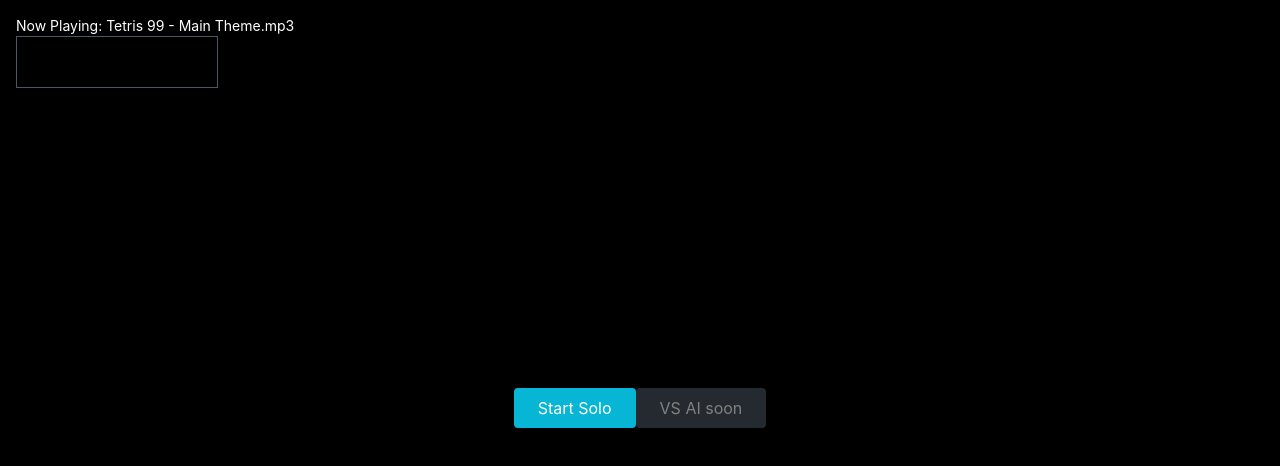
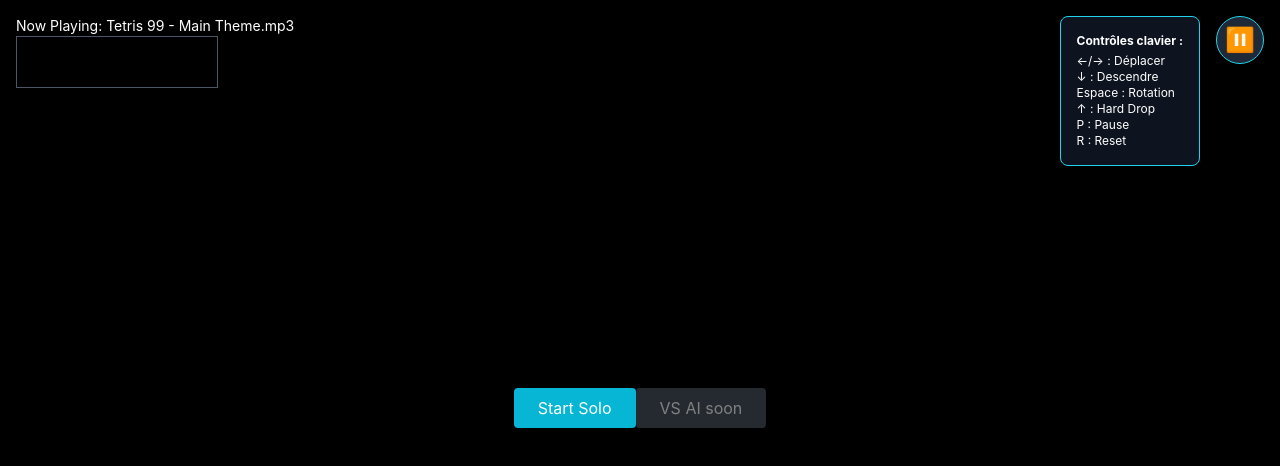
Before and after one commit to rajamohamed/tetris-game, a React (Create React App) app: page / in a window 1280 px wide. Shown: the top 466 px of the page. Built offline with nearby package versions, Linux system fonts and the light colour scheme.

Commit message:
add pause replay exit menu

```diff
--- a/src/App.tsx
+++ b/src/App.tsx
@@ -35,6 +35,9 @@ const randomPiece = (): Piece => {
 };
 const rotate = (m: number[][]) => m[0].map((_,i)=>m.map(r=>r[i]).reverse());
 
+// Ajout utilitaire pour détecter mobile
+const isMobile = () => /Android|iPhone|iPad|iPod|Opera Mini|IEMobile|WPDesktop/i.test(navigator.userAgent);
+
 export default function App() {
   // Refs
   const gameCanvas = useRef<HTMLCanvasElement>(null);
@@ -52,6 +55,8 @@ export default function App() {
   const [started, setStarted] = useState(false);
   const [over, setOver] = useState(false);
   const [countdown, setCountdown] = useState<number|null>(null);
+  const [paused, setPaused] = useState(false);
+  const [isMobileDevice, setIsMobileDevice] = useState(false);
 
   // Initialize AudioContext and Analyser once
   useEffect(() => {
@@ -65,6 +70,10 @@ export default function App() {
       audioCtx.current = ctx;
       analyser.current = anl;
     }
+  }, []);
+
+  useEffect(() => {
+    setIsMobileDevice(isMobile());
   }, []);
 
   // Visualize audio when game started
@@ -115,7 +124,7 @@ export default function App() {
 
   // Gravity loop
   useEffect(()=>{
-    if(!started||over) return;
+    if(!started || over || paused) return;
     const speed = Math.max(100, START_SPEED-level*20);
     const id = setInterval(()=>{
       setPiece(p=>{
@@ -135,7 +144,7 @@ export default function App() {
       });
     }, speed);
     return ()=>clearInterval(id);
-  }, [grid, level, started, over, nextPiece]);
+  }, [grid, level, started, over, nextPiece, paused]);
 
   // Controls
   useEffect(()=>{
@@ -155,6 +164,18 @@ export default function App() {
     window.addEventListener('keydown', onKey);
     return ()=>window.removeEventListener('keydown', onKey);
   }, [started, over, grid]);
+
+  // Ajout gestion pause clavier
+  useEffect(() => {
+    const onKey = (e: KeyboardEvent) => {
+      if (!started || over) return;
+      if (e.key === 'p') { setPaused(p => !p); return; }
+      if (paused) return;
+      // ... existing code ...
+    };
+    window.addEventListener('keydown', onKey);
+    return () => window.removeEventListener('keydown', onKey);
+  }, [started, over, grid, paused]);
 
   // Drawing
   useEffect(()=>{
@@ -180,15 +201,43 @@ export default function App() {
     const id=setInterval(()=>{ t--; if(t===0){ clearInterval(id); setCountdown(null); setStarted(true); audioCtx.current?.resume().then(()=>{ audioEl.current?.play().catch(()=>{}); }); } else setCountdown(t); },1000);
   };
 
+  // Fonctions pour les boutons tactiles
+  const moveLeft = () => setPiece(p => { let np = { ...p, x: p.x - 1 }; return collides(grid, np) ? p : np; });
+  const moveRight = () => setPiece(p => { let np = { ...p, x: p.x + 1 }; return collides(grid, np) ? p : np; });
+  const moveDown = () => setPiece(p => { let np = { ...p, y: p.y + 1 }; return collides(grid, np) ? p : np; });
+  const rotatePiece = () => setPiece(p => { let np = { ...p, shape: rotate(p.shape) }; return collides(grid, np) ? p : np; });
+  const hardDrop = () => setPiece(p => { let np = { ...p }; while (!collides(grid, { ...np, y: np.y + 1 })) np.y++; return np; });
+  const handlePause = () => setPaused(p => !p);
+
   // JSX
   return (
     <div className="relative flex flex-col items-center justify-center min-h-screen bg-black text-white">
       {/* Playlist & Visualization */}
-      <div className="absolute top-4 left-4 flex flex-col items-start">
+      <div className="absolute top-4 left-4 flex flex-col items-start z-10">
         <span className="text-sm">Now Playing: Tetris 99 - Main Theme.mp3</span>
         <canvas ref={audioCanvas} width={200} height={50} className="border border-gray-600 mb-2" />
         <audio ref={audioEl} src="/t.mp3" preload="auto" loop />
       </div>
+      {/* Bouton Pause (toujours visible en haut à droite) */}
+      <button
+        onClick={handlePause}
+        className="absolute top-4 right-4 z-20 bg-gray-800 hover:bg-cyan-500 text-white rounded-full w-12 h-12 flex items-center justify-center shadow-lg border border-cyan-400 text-2xl"
+        aria-label="Pause"
+      >
+        {paused ? '▶️' : '⏸️'}
+      </button>
+      {/* Explications clavier (PC uniquement) */}
+      {!isMobileDevice && (
+        <div className="absolute top-4 right-20 bg-gray-900 bg-opacity-80 rounded-lg p-4 text-xs z-10 border border-cyan-400 shadow-lg">
+          <div className="font-bold mb-1">Contrôles clavier :</div>
+          <div>←/→ : Déplacer</div>
+          <div>↓ : Descendre</div>
+          <div>Espace : Rotation</div>
+          <div>↑ : Hard Drop</div>
+          <div>P : Pause</div>
+          <div>R : Reset</div>
+        </div>
+      )}
       {/* Start / Countdown */}
       {!started && countdown===null && (
         <div className="space-y-4">
@@ -207,6 +256,72 @@ export default function App() {
           {over && <div className="text-red-500 mt-2">GAME OVER - Press R</div>}
         </>
       )}
+      {/* Boutons tactiles (mobile uniquement) */}
+      {isMobileDevice && started && !over && (
+        <div className="fixed left-2 bottom-4 z-30 flex flex-col items-center select-none">
+          {/* Manette (flèches + rotation) */}
+          <div className="flex flex-row items-end mb-2">
+            <button
+              onTouchStart={moveLeft}
+              className="w-14 h-14 bg-gray-800 rounded-full flex items-center justify-center mx-1 text-3xl border-2 border-cyan-400 shadow-lg active:bg-cyan-500"
+              aria-label="Gauche"
+            >
+              ←
+            </button>
+            <button
+              onTouchStart={moveDown}
+              className="w-14 h-14 bg-gray-800 rounded-full flex items-center justify-center mx-1 text-3xl border-2 border-cyan-400 shadow-lg active:bg-cyan-500"
+              aria-label="Descendre"
+            >
+              ↓
+            </button>
+            <button
+              onTouchStart={moveRight}
+              className="w-14 h-14 bg-gray-800 rounded-full flex items-center justify-center mx-1 text-3xl border-2 border-cyan-400 shadow-lg active:bg-cyan-500"
+              aria-label="Droite"
+            >
+              →
+            </button>
+            <button
+              onTouchStart={rotatePiece}
+              className="w-14 h-14 bg-cyan-500 rounded-full flex items-center justify-center mx-1 text-3xl border-2 border-white shadow-lg active:bg-cyan-700"
+              aria-label="Rotation"
+            >
+              ⟳
+            </button>
+          </div>
+          <button
+            onTouchStart={hardDrop}
+            className="w-20 h-10 bg-gray-700 rounded-lg flex items-center justify-center text-lg border-2 border-cyan-400 shadow active:bg-cyan-500 mt-1"
+            aria-label="Hard Drop"
+          >
+            Hard Drop
+          </button>
+        </div>
+      )}
+      {/* Ecran de pause */}
+      {paused && started && !over && (
+        <div className="fixed inset-0 z-50 flex items-center justify-center bg-black bg-opacity-60">
+          <div className="rounded-3xl shadow-2xl p-8 pt-4 flex flex-col items-center" style={{background: 'linear-gradient(180deg, #ffe066 80%, #ffb347 100%)', minWidth: 320, minHeight: 380, border: '4px solid #fff'}}>
+            <div className="mb-6 mt-2 text-4xl font-extrabold text-blue-700 tracking-widest drop-shadow-lg">PAUSED</div>
+            <button
+              onClick={()=>setPaused(false)}
+              className="w-48 h-14 mb-4 rounded-full bg-orange-500 hover:bg-orange-600 text-white text-2xl font-bold shadow-lg border-4 border-white transition-all duration-150"
+              style={{boxShadow: '0 4px 16px #0004'}}
+            >RESUME</button>
+            <button
+              onClick={()=>{ resetGame(); setPaused(false); setStarted(true); }}
+              className="w-48 h-14 mb-4 rounded-full bg-orange-400 hover:bg-orange-500 text-white text-2xl font-bold shadow-lg border-4 border-white transition-all duration-150"
+              style={{boxShadow: '0 4px 16px #0004'}}
+            >REPLAY</button>
+            <button
+              onClick={()=>resetGame()}
+              className="w-48 h-14 rounded-full bg-gray-400 hover:bg-gray-500 text-white text-2xl font-bold shadow-lg border-4 border-white transition-all duration-150"
+              style={{boxShadow: '0 4px 16px #0004'}}
+            >EXIT</button>
+          </div>
+        </div>
+      )}
     </div>
   );
 }
```
